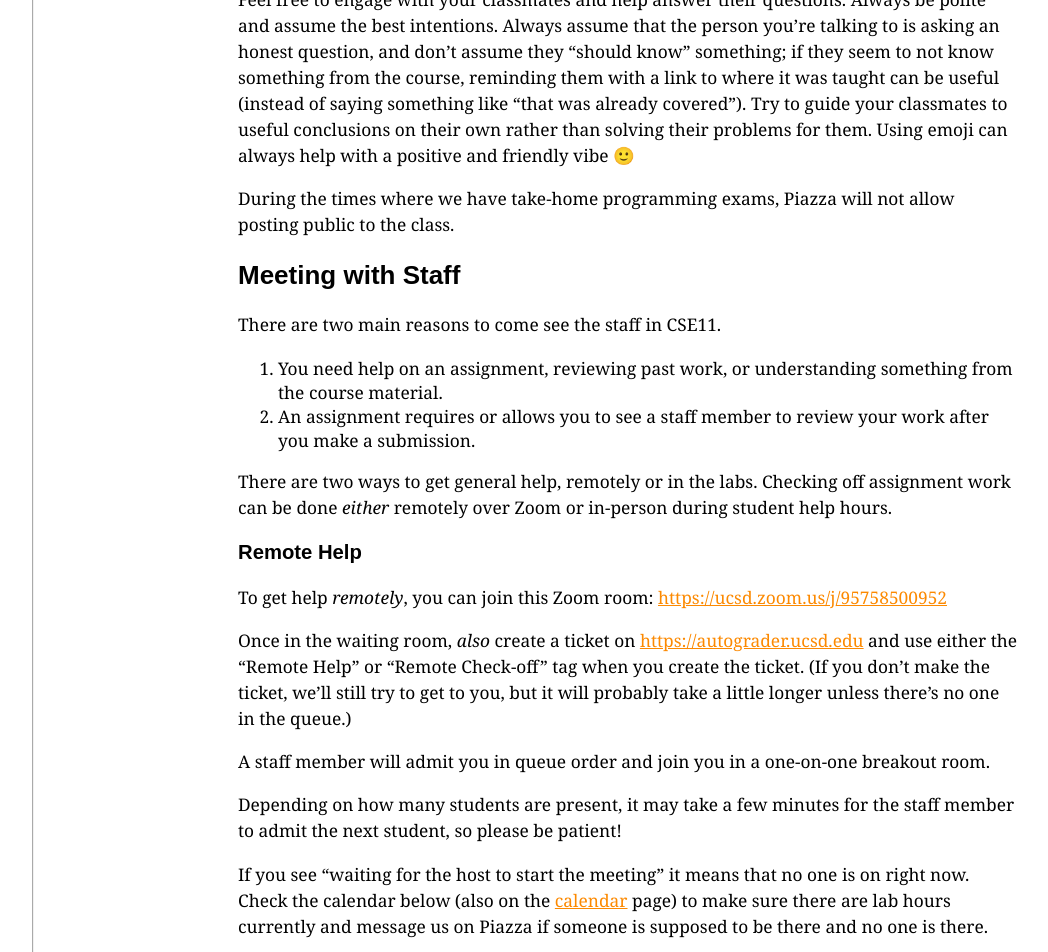
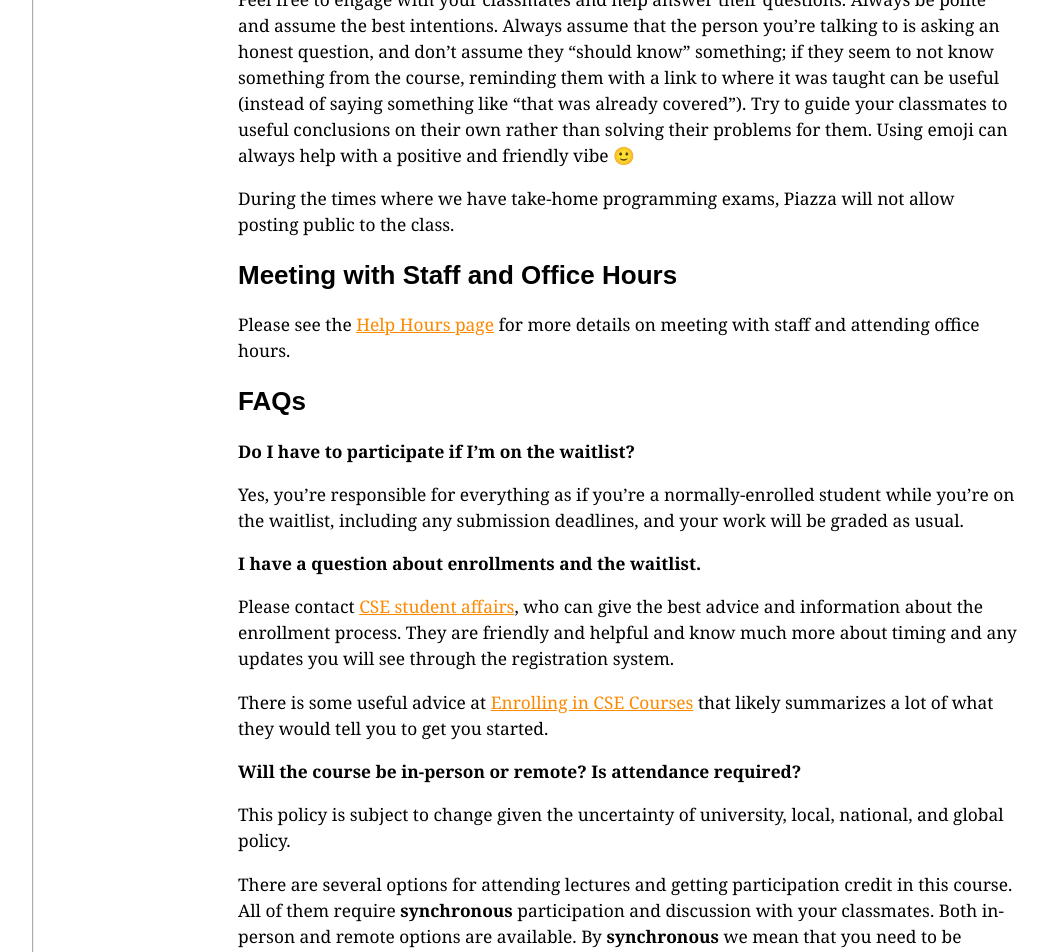
Before and after one commit to ucsd-cse11-w22/ucsd-cse11-w22.github.io, a Jekyll site: the page built from staff-and-help.md, in a window 1280 px wide and 1400 px high, scrolled down 1000 px. Shown: the top 952 px of the window, without its empty margins (56-1104 px from the left). Built offline with Jekyll 4.4.1, drawn with Linux system fonts in a browser that asks for light colours; some of the changed text lies outside the part shown; grey boxes are pictures that could not be loaded.

Commit message:
Update staff-and-help.md

```diff
--- a/staff-and-help.md
+++ b/staff-and-help.md
@@ -51,76 +51,9 @@ emoji can always help with a positive and friendly vibe 🙂
 During the times where we have take-home programming exams, Piazza will not
 allow posting public to the class.
 
-## Meeting with Staff
-
-There are two main reasons to come see the staff in CSE11.
-
-1. You need help on an assignment, reviewing past work, or understanding
-something from the course material.
-2. An assignment requires or allows you to see a staff member to review your
-work after you make a submission.
-
-There are two ways to get general help, remotely or in the labs. Checking off
-assignment work can be done _either_ remotely over Zoom or in-person during student help hours.
-
-### Remote Help
-
-To get help *remotely*, you can join this Zoom room:
-[https://ucsd.zoom.us/j/95758500952](https://ucsd.zoom.us/j/95758500952)
-
-Once in the waiting room, _also_ create a ticket on
-[https://autograder.ucsd.edu](https://autograder.ucsd.edu) and use either the
-“Remote Help” or “Remote Check-off” tag when you create the ticket. (If you
-don't make the ticket, we'll still try to get to you, but it will probably take
-a little longer unless there's no one in the queue.)
-
-A staff member will admit you in queue order and join you in a one-on-one
-breakout room.
-
-Depending on how many students are present, it may take a few minutes for the
-staff member to admit the next student, so please be patient!
-
-If you see “waiting for the host to start the meeting” it means that no one is
-on right now. Check the calendar below (also on the [calendar](/calendar.html)
-page) to make sure there are lab hours currently and message us on Piazza if
-someone is supposed to be there and no one is there.
-
-<iframe src="https://calendar.google.com/calendar/embed?src=c_k16b90sssk3cshiprkhuki7tac%40group.calendar.google.com&ctz=America%2FLos_Angeles" style="border: 0" width="800" height="600" frameborder="0" scrolling="no"></iframe>
-
-### In-person Help
-
-To get help *in-person*, you can file a ticket on
-[https://autograder.ucsd.edu](https://autograder.ucsd.edu) from the labs in the
-CSE building.
-
-<iframe src="https://www.google.com/maps/embed?pb=!1m14!1m8!1m3!1d13402.475705970317!2d-117.2335235!3d32.8818006!3m2!1i1024!2i768!4f13.1!3m3!1m2!1s0x0%3A0xa7dc3be7597d4d47!2sComputer%20Science%20and%20Engineering%20Building!5e0!3m2!1sen!2sus!4v1632176178912!5m2!1sen!2sus" width="600" height="450" style="border:0;" allowfullscreen="" loading="lazy"></iframe>
-
-The labs are on the lowest level of the building; the hallway outside the labs
-looks like this:
-
-<img src="./basement.jpg" width="100%">
-
-Use a seat in lab B260 if it is available, that's where our staff will be
-centered. You will get updates in autograder about your ticket once you file it.
-Check on this calendar for availability (also available on the general calendar
-page):
-
-<iframe src="https://calendar.google.com/calendar/embed?src=c_2477vkfs96nrh3u1ec4rttt34o%40group.calendar.google.com&ctz=America%2FLos_Angeles" style="border: 0" width="800" height="600" frameborder="0" scrolling="no"></iframe>
-
-You don't have to go to the labs just for help – you're also welcome just to go
-there to work any time!
-
-### Instructor Office Hours
-
-“Office hours” should maybe be called “student hours” – they are times where
-we are available in our office (physically or virtually) **for you**. You can
-come to instructor office hours with any kind of questions about the course, or
-even about the next course, or about catching up if you feel you've fallen
-behind, or something you wanted to know more about from lecture, and more. You
-can also ask us programming questions in office hours, just like you would in
-help hours with the tutors. In order to focus our time on student questions,
-instructors **won't** check off work during instructor office hours; you have to
-go to the designated remote hours for those.
+## Meeting with Staff and Office Hours
+Please see the [Help Hours page](/help-hours.html) for more details on meeting
+with staff and attending office hours.
 
 
 <a name="faq"></a>
```
